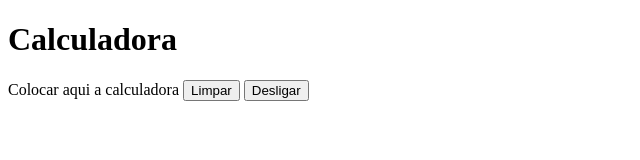
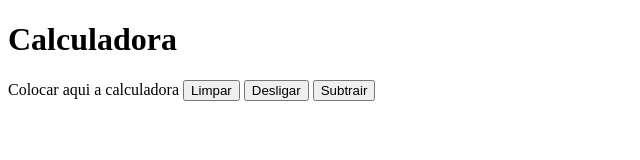
Before and after one commit to eduardo-da-silva/CalculadoraGit, a plain HTML site: page index.html in a window 1280 px wide. Shown: the whole page, without its empty margins (0-640 px from the left). Drawn offline with Linux system fonts and the light colour scheme.

Commit message:
Adiciona botão substrair

```diff
--- a/index.html
+++ b/index.html
@@ -16,6 +16,7 @@
         Colocar aqui a calculadora
         <button>Limpar</button>
         <button>Desligar</button>
+        <button>Subtrair</button>
     </body>
 
 </body>
```
